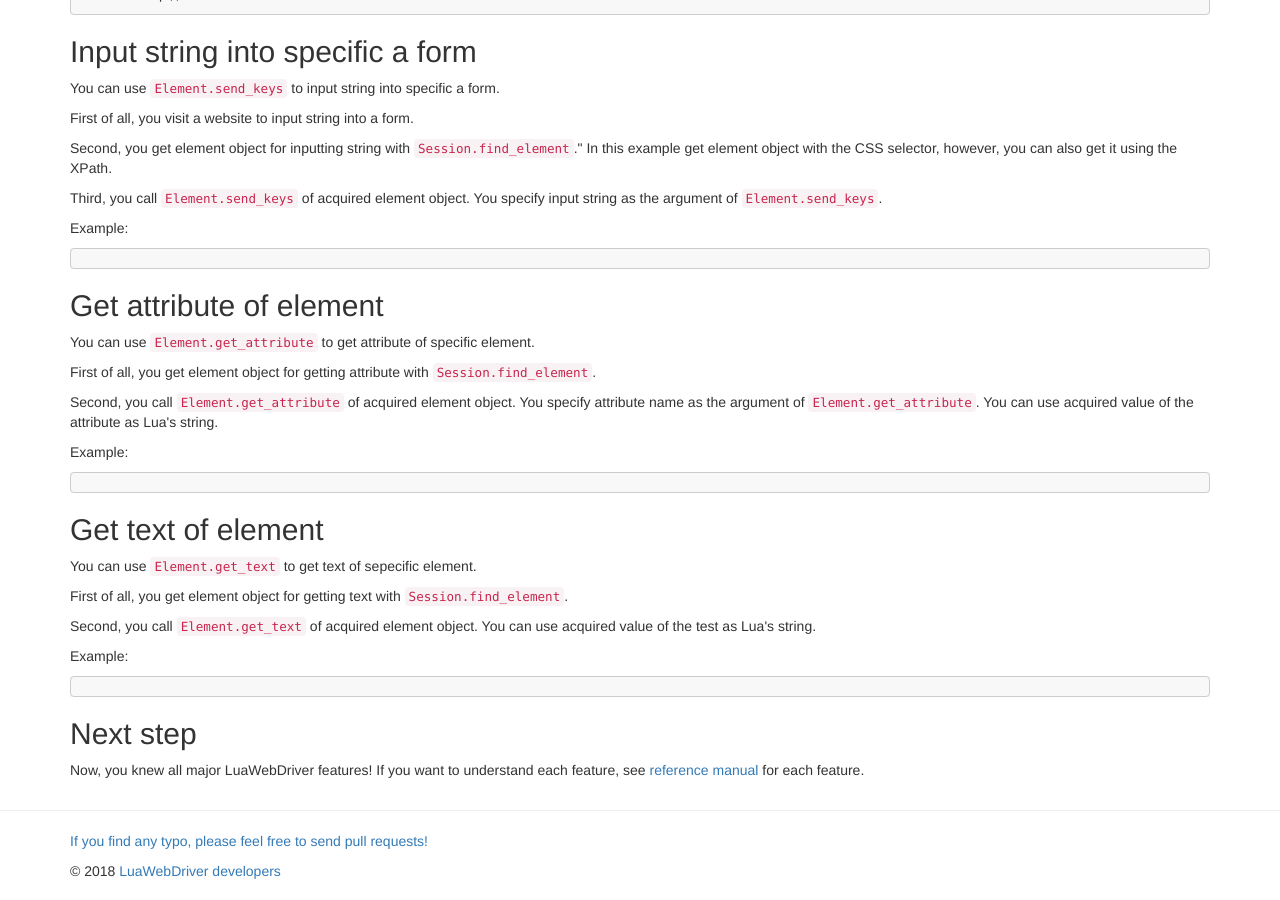
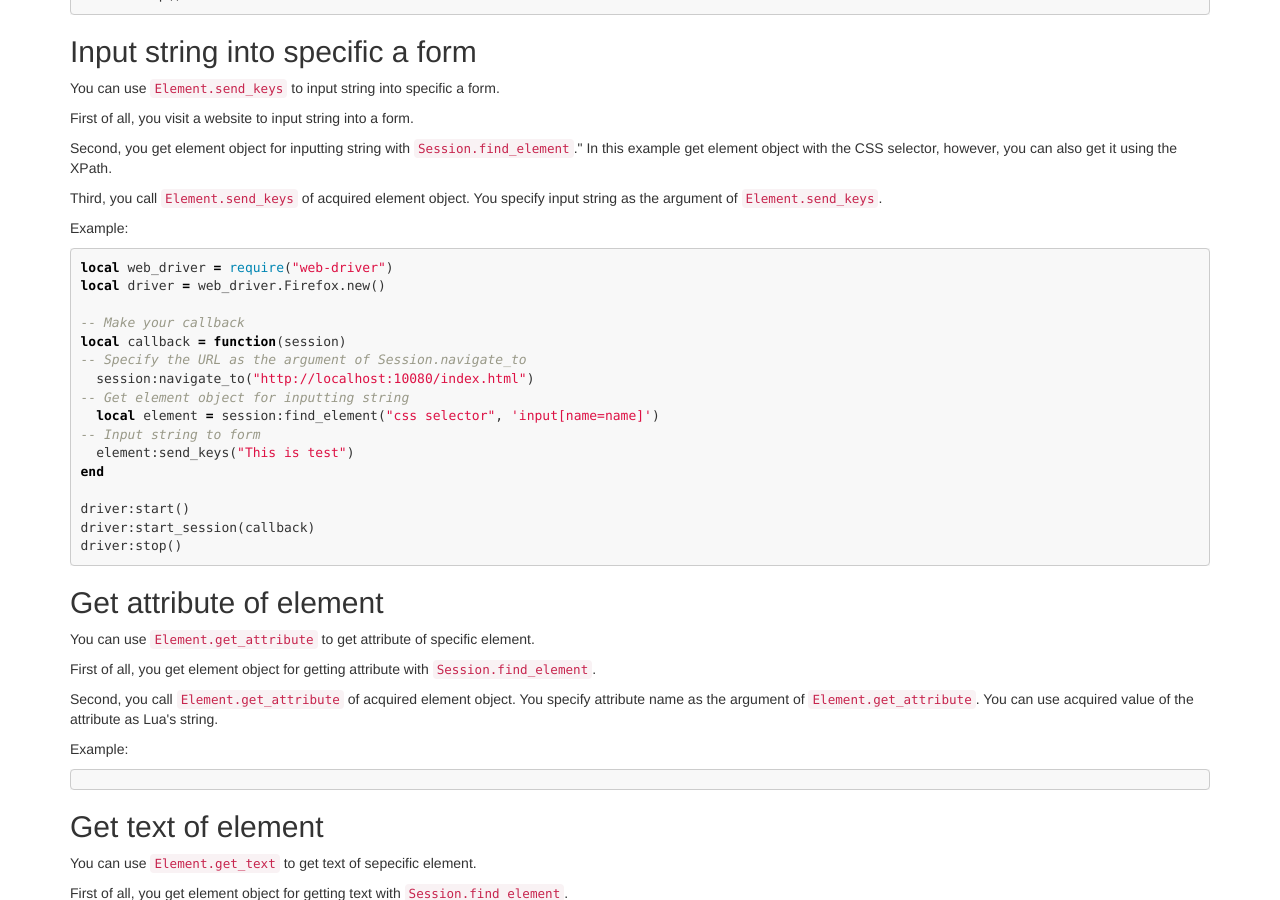
Before and after one commit to clear-code/lua-web-driver, a Jekyll site: the page built from docs/tutorial/index.md, in a window 1280 px wide and 900 px high, scrolled down 2987 px. Built offline with Jekyll 4.4.1, drawn with Linux system fonts in a browser that asks for light colours.

Commit message:
doc tutorial: add example for input string into specific a form

````diff
--- a/docs/tutorial/index.md
+++ b/docs/tutorial/index.md
@@ -201,6 +201,22 @@
 Example:
 
 ```lua
+local web_driver = require("web-driver")
+local driver = web_driver.Firefox.new()
+
+-- Make your callback
+local callback = function(session)
+-- Specify the URL as the argument of Session.navigate_to
+  session:navigate_to("http://localhost:10080/index.html")
+-- Get element object for inputting string
+  local element = session:find_element("css selector", 'input[name=name]')
+-- Input string to form
+  element:send_keys("This is test")
+end
+
+driver:start()
+driver:start_session(callback)
+driver:stop()
 ```
 
 ## Get attribute of element {#get-attribute-element}
````
Also changed, not shown: docs/ja/tutorial/index.md (+16 -0 lines), 1 other file.
